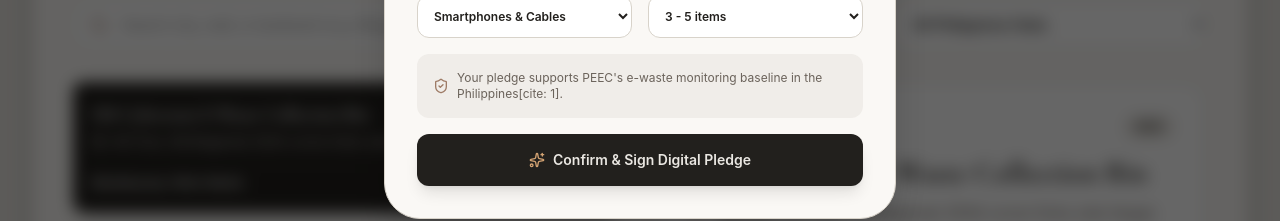
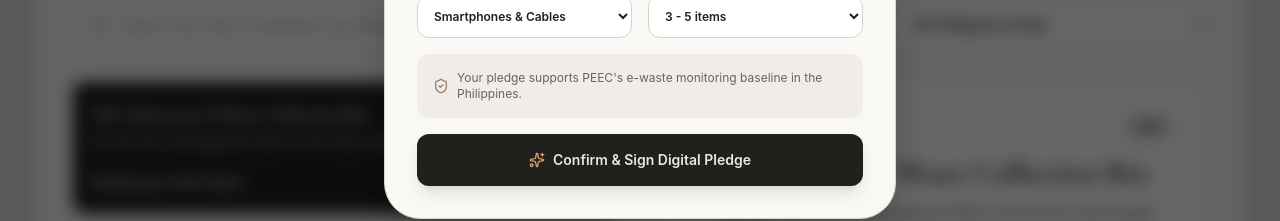
Before and after one commit to avdingal/PEEC---EWaste, a React (Vite) app: page / in a window 1280 px wide. Both pictures are taken after a click on the button "Pledge Your E-Waste". Shown: the part 5708-5929 px from the top of the page. Built offline with nearby package versions, Linux system fonts and the light colour scheme.

Commit message:
Update PledgeModal.jsx

```diff
--- a/src/components/PledgeModal.jsx
+++ b/src/components/PledgeModal.jsx
@@ -139,7 +139,7 @@ export default function PledgeModal({ isOpen, onClose }) {
 
               <div className="p-4 bg-[#EAE7E2]/60 rounded-xl text-xs text-[#6B635B] flex items-center gap-2">
                 <ShieldCheck className="w-4 h-4 text-[#9E7B66] shrink-0" />
-                <span>Your pledge supports PEEC's e-waste monitoring baseline in the Philippines[cite: 1].</span>
+                <span>Your pledge supports PEEC's e-waste monitoring baseline in the Philippines.</span>
               </div>
 
               <button
```
